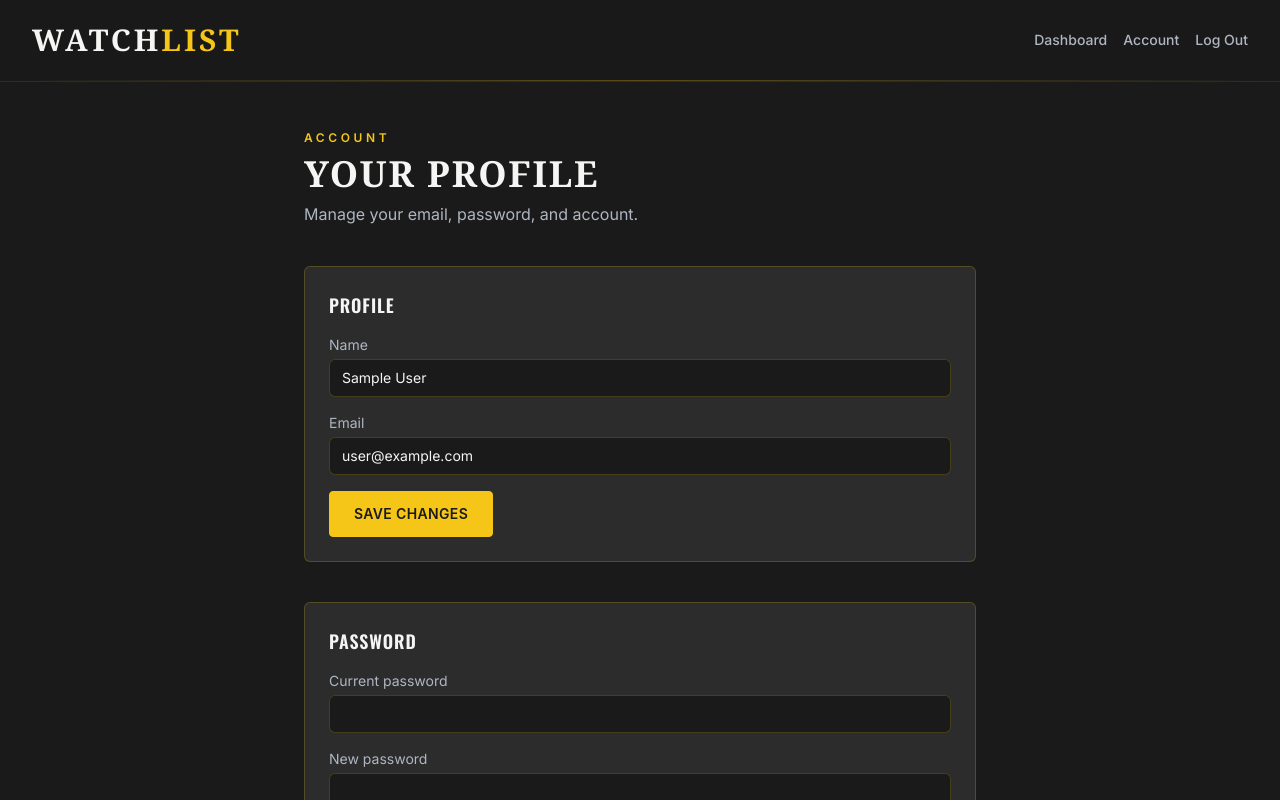
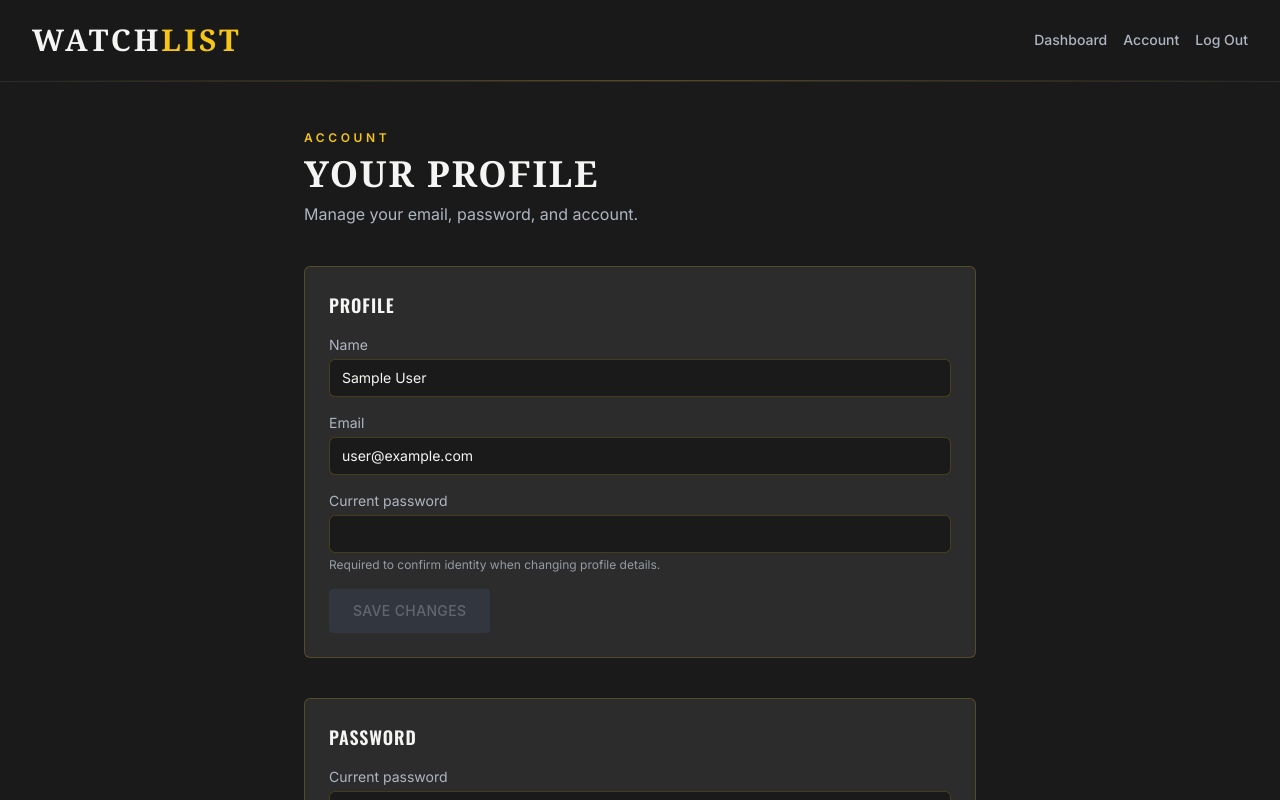
Before and after one commit to jdethington/wdd430-team4-project, a Next.js app: page /account in a window 1280 px wide. Shown: the top 800 px of the page. Built offline with nearby package versions, Linux system fonts and the light colour scheme; no server answers; sample sign-in values are in the browser's storage.

Commit message:
fix: restore ProfileForm current-password requirement and wire request body

```diff
--- a/components/account/ProfileForm.tsx
+++ b/components/account/ProfileForm.tsx
@@ -14,10 +14,14 @@ export default function ProfileForm({
   const { update } = useSession();
   const [name, setName] = useState(initialName);
   const [email, setEmail] = useState(initialEmail);
-  //   const [currentPassword, setCurrentPassword] = useState("");
+  const [currentPassword, setCurrentPassword] = useState("");
   const [message, setMessage] = useState<string | null>(null);
   const [error, setError] = useState<string | null>(null);
   const [loading, setLoading] = useState(false);
+
+  const isDirty =
+    name.trim() !== initialName.trim() ||
+    email.trim().toLowerCase() !== initialEmail.trim().toLowerCase();
 
   async function onSubmit(e: React.FormEvent) {
     e.preventDefault();
@@ -28,7 +32,7 @@ export default function ProfileForm({
       const res = await fetch("/api/account", {
         method: "PATCH",
         headers: { "Content-Type": "application/json" },
-        // body: JSON.stringify({ name, email, currentPassword }),
+        body: JSON.stringify({ name, email, currentPassword }),
       });
       const data = await res.json().catch(() => ({}));
       if (!res.ok) {
@@ -37,7 +41,7 @@ export default function ProfileForm({
       }
       await update(); // Keep the session up to date with the new name/email
       setMessage("Profile updated.");
-      // setCurrentPassword("");
+      setCurrentPassword("");
     } catch {
       setError("Network error.");
     } finally {
@@ -63,39 +67,49 @@ export default function ProfileForm({
           {error}
         </div>
       )}
-      <label className="block text-sm text-[#afb6c2]">
+      <label htmlFor="profile-name" className="block text-sm text-[#afb6c2]">
         Name
         <input
-          className="mt-1 w-full rounded-md bg-[#1a1a1a] border border-[#f5c518]/20 px-3 py-2 text-[#f5f5f4]"
+          id="profile-name"
+          className="mt-1 w-full rounded-md bg-[#1a1a1a] border border-[#f5c518]/20 px-3 py-2 text-[#f5f5f4] focus:outline-none focus:ring-2 focus:ring-[#f5c518]/40"
           value={name}
           onChange={(e) => setName(e.target.value)}
           required
+          autoComplete="name"
         />
       </label>
-      <label className="block text-sm text-[#afb6c2]">
+      <label htmlFor="profile-email" className="block text-sm text-[#afb6c2]">
         Email
         <input
+          id="profile-email"
           type="email"
-          className="mt-1 w-full rounded-md bg-[#1a1a1a] border border-[#f5c518]/20 px-3 py-2 text-[#f5f5f4]"
+          className="mt-1 w-full rounded-md bg-[#1a1a1a] border border-[#f5c518]/20 px-3 py-2 text-[#f5f5f4] focus:outline-none focus:ring-2 focus:ring-[#f5c518]/40"
           value={email}
           onChange={(e) => setEmail(e.target.value)}
           required
+          autoComplete="email"
         />
       </label>
-      {/* <label className="block text-sm text-[#afb6c2]">
+      <label
+        htmlFor="profile-current-password"
+        className="block text-sm text-[#afb6c2]"
+      >
         Current password
         <input
+          id="profile-current-password"
           type="password"
-          className="mt-1 w-full rounded-md bg-[#1a1a1a] border border-[#f5c518]/20 px-3 py-2 text-[#f5f5f4]"
+          className="mt-1 w-full rounded-md bg-[#1a1a1a] border border-[#f5c518]/20 px-3 py-2 text-[#f5f5f4] focus:outline-none focus:ring-2 focus:ring-[#f5c518]/40"
           value={currentPassword}
           onChange={(e) => setCurrentPassword(e.target.value)}
           required
           minLength={8}
+          autoComplete="current-password"
         />
-      </label> */}
-      {/* {error && <p className="text-sm text-red-400">{error}</p>}
-      {message && <p className="text-sm text-[#f5c518]">{message}</p>} */}
-      <Button type="submit" variant="primary" disabled={loading}>
+        <span className="mt-1 block text-xs text-[#afb6c2]/80">
+          Required to confirm identity when changing profile details.
+        </span>
+      </label>
+      <Button type="submit" variant="primary" disabled={loading || !isDirty}>
         {loading ? "Saving..." : "Save changes"}
       </Button>
     </form>
```
